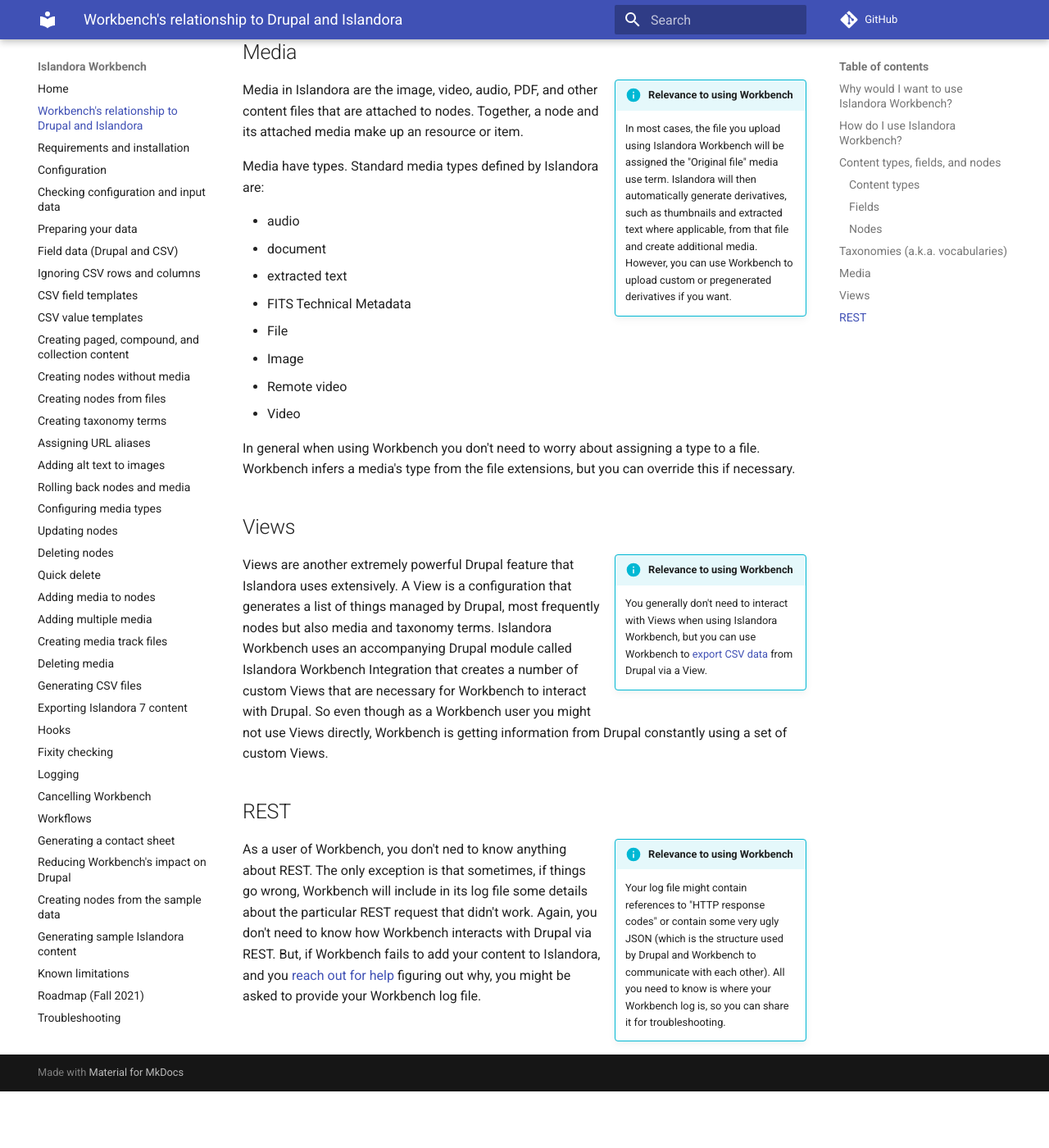
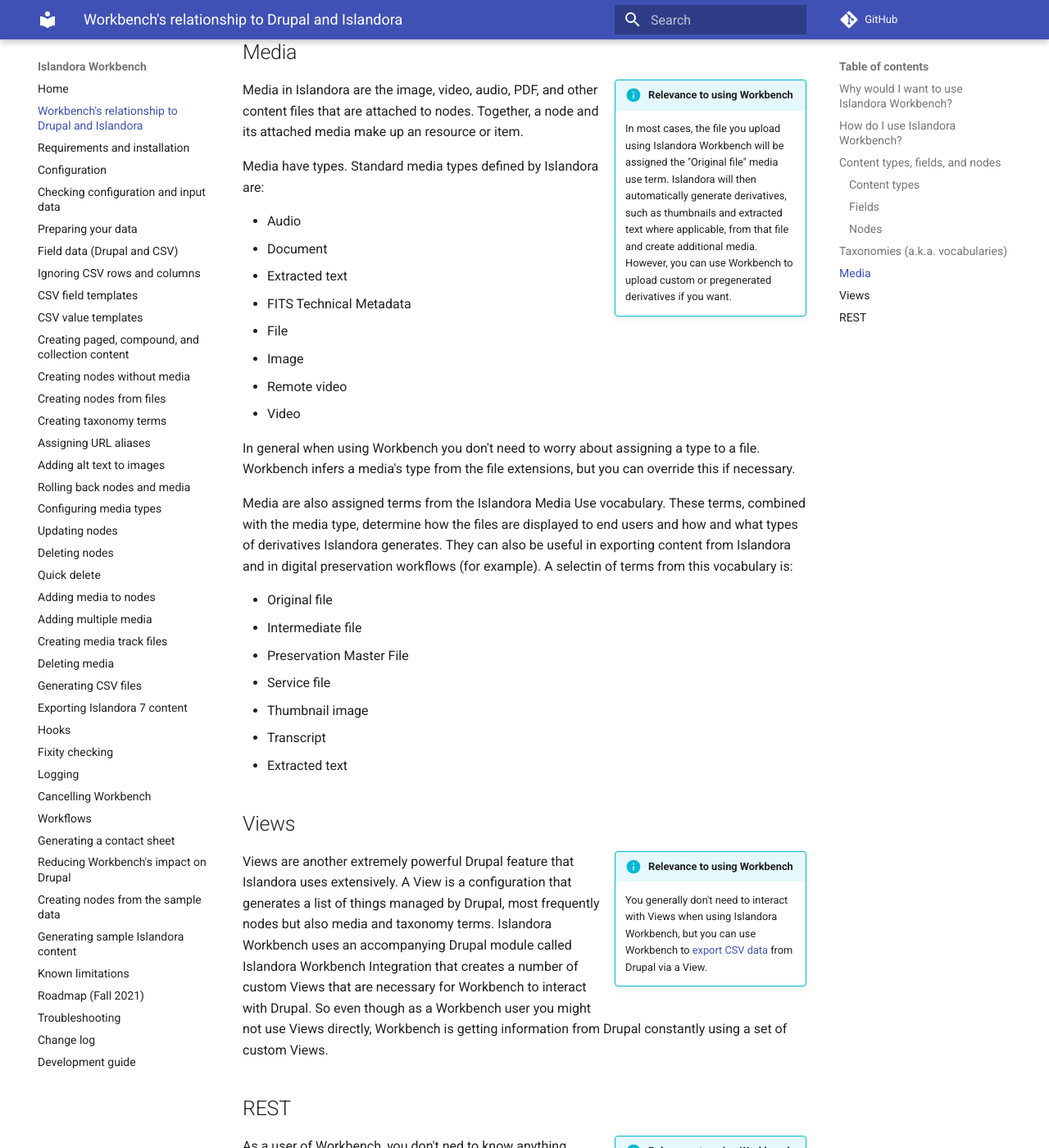
Before and after one commit to mjordan/islandora_workbench_docs, an MkDocs documentation site: the page built from docs/drupal_and_workbench.md, in a window 1280 px wide and 1400 px high, scrolled down 5017 px. Shown: the whole window at 82% size. Built offline with MkDocs 1.6.1 and Material for MkDocs 9.7.7, drawn with Linux system fonts in a browser that asks for light colours; comment, search, counter and statistics services are not loaded; before the commit the page ends 6348 px from its top, so only the background shows below that.

Commit message:
Some updates to the new page.

```diff
--- a/docs/drupal_and_workbench.md
+++ b/docs/drupal_and_workbench.md
@@ -93,9 +93,9 @@
 
 Media have types. Standard media types defined by Islandora are:
 
-* audio
-* document
-* extracted text
+* Audio
+* Document
+* Extracted text
 * FITS Technical Metadata
 * File
 * Image
@@ -103,6 +103,17 @@
 * Video
 
 In general when using Workbench you don't need to worry about assigning a type to a file. Workbench infers a media's type from the file extensions, but you can override this if necessary.
+
+Media are also assigned terms from the Islandora Media Use vocabulary. These terms, combined with the media type, determine how the files are displayed to end users and how and what types of derivatives Islandora generates. They can also be useful in exporting content from Islandora and in digital preservation workflows (for example). A selectin of terms from this vocabulary is:
+
+* Original file
+* Intermediate file
+* Preservation Master File
+* Service file
+* Thumbnail image
+* Transcript
+* Extracted text
+
 
 ## Views
 
```
